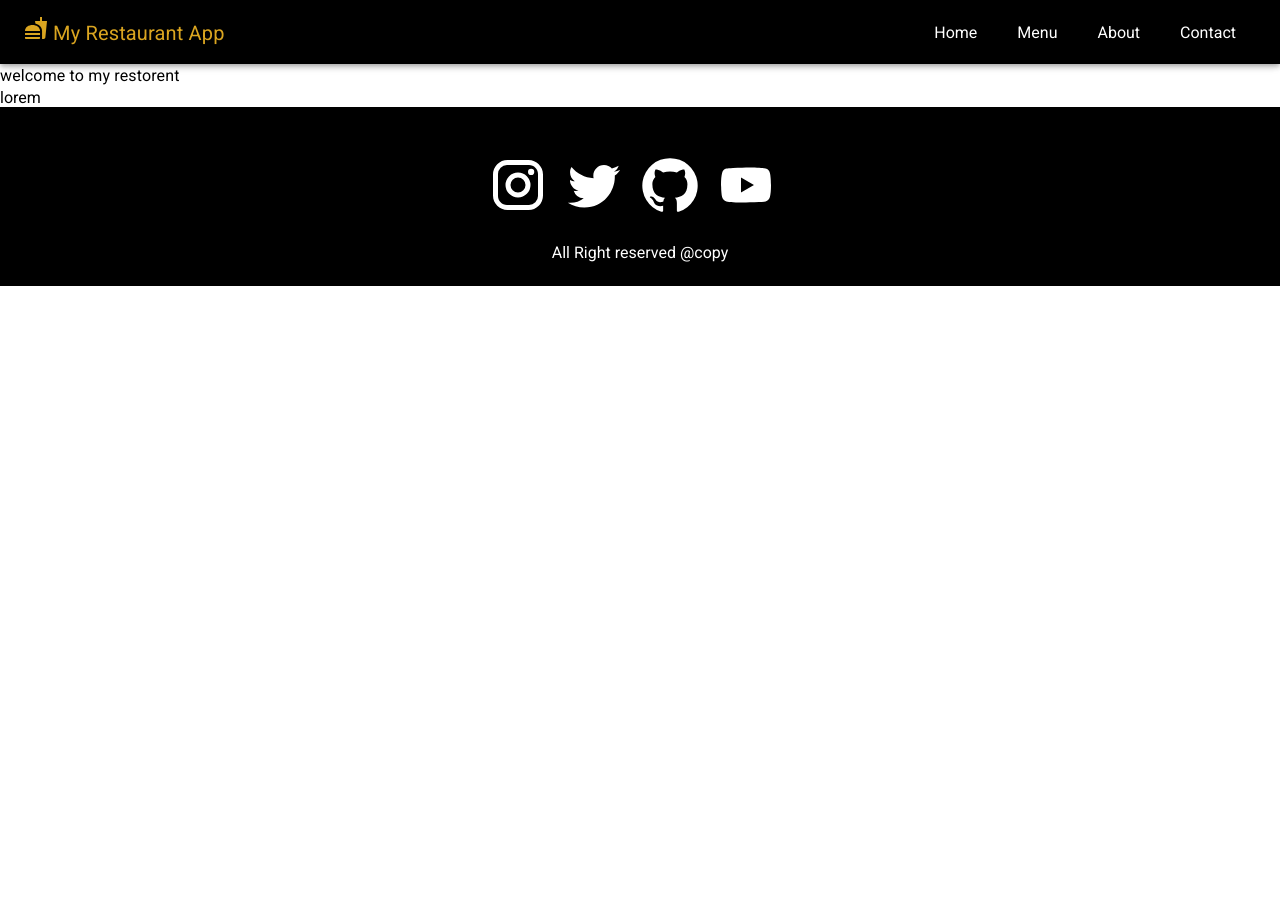
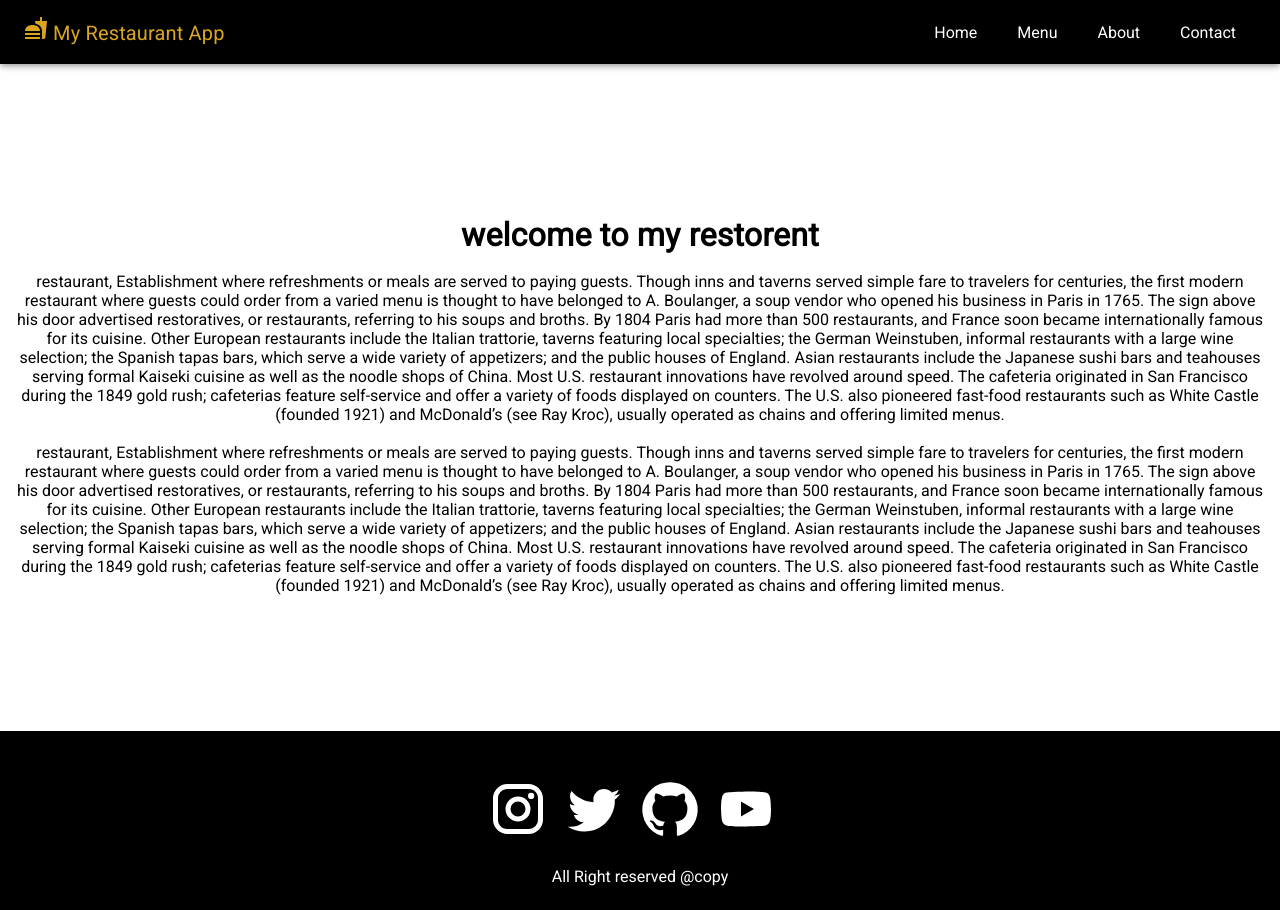
Before and after one commit to PRATHAPA-POOJARI/My_Restorent_app1, a React (Create React App) app: page /about in a window 1280 px wide. Before the commit the page ends 800 px from the top, so only its background shows below. Built offline with nearby package versions, Linux system fonts and the light colour scheme.

Commit message:
added  about page

```diff
--- a/src/pages/About.js
+++ b/src/pages/About.js
@@ -5,11 +5,23 @@
 const About = () => {
   return (
     <Layout>
-       <Box>
-         <Typography>
+       <Box sx={{my:15,
+      textAlign:"center ",
+      p:2,
+       "& h4":{fontWeight:"bold",my:2,
+      fontSize :"2rem"},
+       "&p":{textAlign:"justify"},
+       "@media (max-width:600px)":{
+        mt:0,
+        "& h4":{fontSize: "1.5 rem",
+       },
+        }}}>
+         <Typography variant="h4" >
           welcome to my restorent
           </Typography>
-          <p> lorem</p>
+          <p> restaurant, Establishment where refreshments or meals are served to paying guests. Though inns and taverns served simple fare to travelers for centuries, the first modern restaurant where guests could order from a varied menu is thought to have belonged to A. Boulanger, a soup vendor who opened his business in Paris in 1765. The sign above his door advertised restoratives, or restaurants, referring to his soups and broths. By 1804 Paris had more than 500 restaurants, and France soon became internationally famous for its cuisine. Other European restaurants include the Italian trattorie, taverns featuring local specialties; the German Weinstuben, informal restaurants with a large wine selection; the Spanish tapas bars, which serve a wide variety of appetizers; and the public houses of England. Asian restaurants include the Japanese sushi bars and teahouses serving formal Kaiseki cuisine as well as the noodle shops of China. Most U.S. restaurant innovations have revolved around speed. The cafeteria originated in San Francisco during the 1849 gold rush; cafeterias feature self-service and offer a variety of foods displayed on counters. The U.S. also pioneered fast-food restaurants such as White Castle (founded 1921) and McDonald’s (see Ray Kroc), usually operated as chains and offering limited menus.</p>
+       <br/>
+       <p>restaurant, Establishment where refreshments or meals are served to paying guests. Though inns and taverns served simple fare to travelers for centuries, the first modern restaurant where guests could order from a varied menu is thought to have belonged to A. Boulanger, a soup vendor who opened his business in Paris in 1765. The sign above his door advertised restoratives, or restaurants, referring to his soups and broths. By 1804 Paris had more than 500 restaurants, and France soon became internationally famous for its cuisine. Other European restaurants include the Italian trattorie, taverns featuring local specialties; the German Weinstuben, informal restaurants with a large wine selection; the Spanish tapas bars, which serve a wide variety of appetizers; and the public houses of England. Asian restaurants include the Japanese sushi bars and teahouses serving formal Kaiseki cuisine as well as the noodle shops of China. Most U.S. restaurant innovations have revolved around speed. The cafeteria originated in San Francisco during the 1849 gold rush; cafeterias feature self-service and offer a variety of foods displayed on counters. The U.S. also pioneered fast-food restaurants such as White Castle (founded 1921) and McDonald’s (see Ray Kroc), usually operated as chains and offering limited menus.</p>
         </Box>
 
     </Layout>
```
